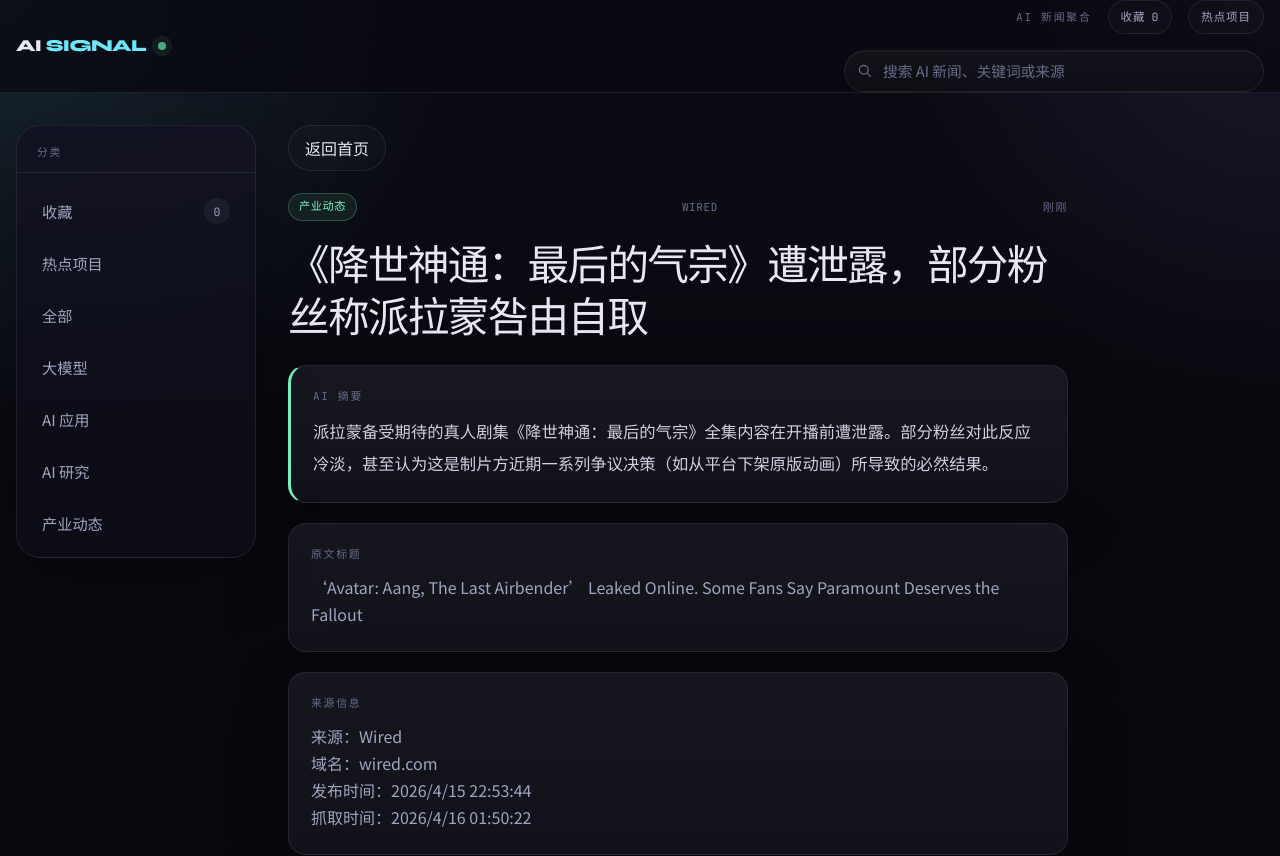
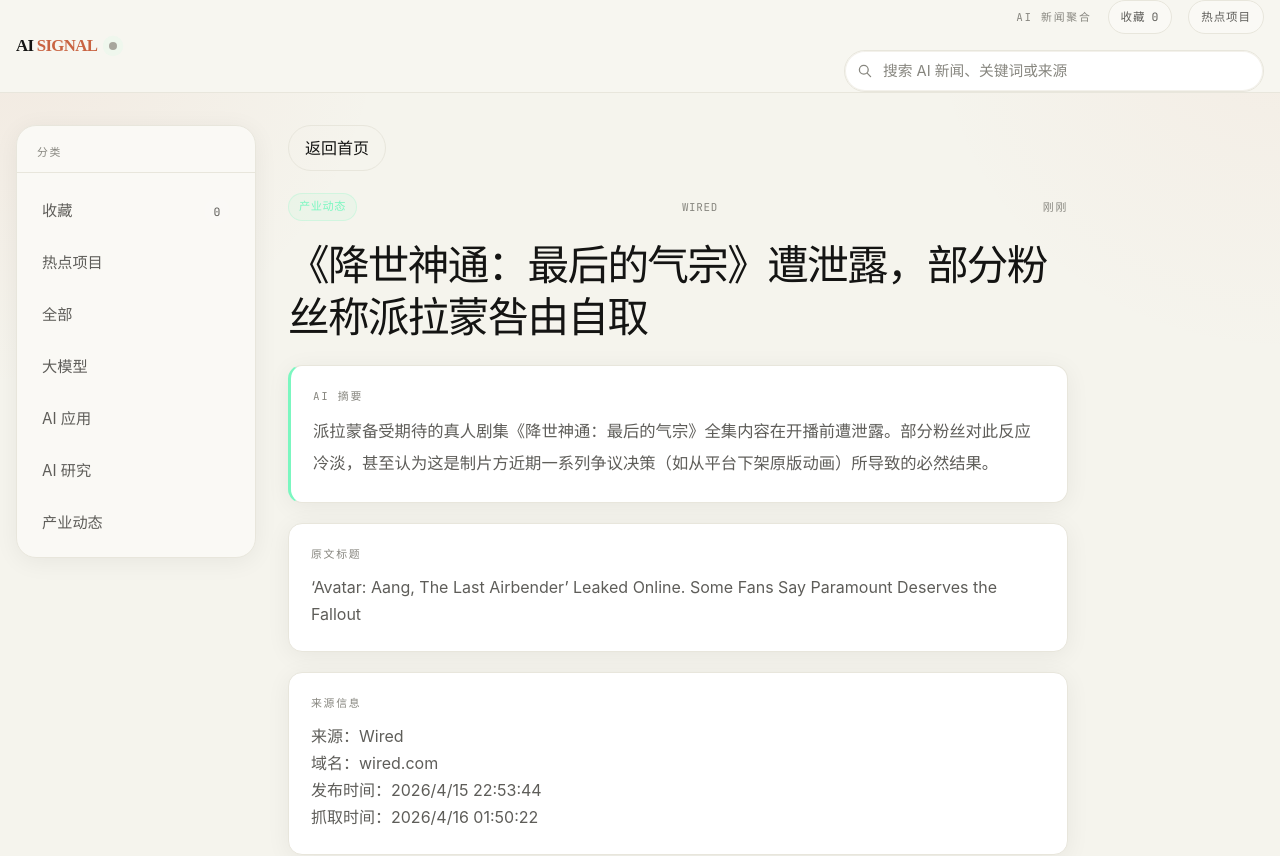
Before and after one commit to czq1999/ai-news-website, a Next.js app: page /ai-news-website/article/a53798b289092dd85d524039be11f4a2 in a window 1280 px wide. Shown: the top 856 px of the page. Built offline with nearby package versions, Linux system fonts and the light colour scheme.

Commit message:
style: adopt Claude-inspired warm layout theme

```diff
--- a/styles/globals.css
+++ b/styles/globals.css
@@ -3,27 +3,30 @@
 @tailwind utilities;
 
 :root {
-  --bg: #090910;
-  --surface: rgba(15, 15, 26, 0.88);
-  --surface-strong: #121222;
-  --surface-soft: rgba(255, 255, 255, 0.03);
-  --border: rgba(255, 255, 255, 0.08);
-  --border-strong: rgba(255, 255, 255, 0.12);
-  --text-primary: #e8e8f0;
-  --text-secondary: #a3a3bf;
-  --text-muted: #6b6b8a;
-  --accent-ice: #6ee7f7;
-  --accent-amber: #f7c36e;
-  --accent-violet: #a77bf7;
-  --accent-mint: #7bf7c0;
-  --shadow-soft: 0 18px 60px rgba(0, 0, 0, 0.28);
-  --shadow-card: 0 20px 46px rgba(0, 0, 0, 0.26);
-  --radius-lg: 24px;
-  --radius-md: 18px;
-  --radius-sm: 12px;
-  --font-display: 'Syne', 'Noto Sans SC', sans-serif;
-  --font-body: 'Noto Sans SC', sans-serif;
-  --font-mono: 'JetBrains Mono', monospace;
+  --bg: #f5f4ed;
+  --surface: #faf9f5;
+  --surface-strong: #ffffff;
+  --surface-soft: #f0eee6;
+  --border: #e8e6dc;
+  --border-strong: #d1cfc5;
+  --text-primary: #141413;
+  --text-secondary: #5e5d59;
+  --text-muted: #87867f;
+  --accent-primary: #c96442;
+  --accent-secondary: #d97757;
+  --accent-focus: #3898ec;
+  --accent-amber: #c96442;
+  --accent-ice: #d97757;
+  --accent-violet: #8e6f63;
+  --accent-mint: #7f7c72;
+  --shadow-soft: 0 4px 24px rgba(20, 20, 19, 0.06);
+  --shadow-card: 0 10px 26px rgba(20, 20, 19, 0.08);
+  --radius-lg: 20px;
+  --radius-md: 14px;
+  --radius-sm: 10px;
+  --font-display: 'Iowan Old Style', 'Times New Roman', 'Noto Serif SC', serif;
+  --font-body: 'Inter', 'Noto Sans SC', system-ui, sans-serif;
+  --font-mono: 'SFMono-Regular', 'JetBrains Mono', monospace;
 }
 
 * {
@@ -38,9 +41,8 @@
   margin: 0;
   min-width: 320px;
   background:
-    radial-gradient(circle at top left, rgba(110, 231, 247, 0.12), transparent 28%),
-    radial-gradient(circle at top right, rgba(167, 123, 247, 0.1), transparent 24%),
-    linear-gradient(180deg, #0b0b14 0%, #090910 38%, #07070d 100%);
+    radial-gradient(circle at top left, rgba(201, 100, 66, 0.08), transparent 24%),
+    radial-gradient(circle at top right, rgba(217, 119, 87, 0.06), transparent 22%), var(--bg);
   color: var(--text-primary);
   font-family: var(--font-body);
   text-rendering: optimizeLegibility;
@@ -71,12 +73,12 @@
 }
 
 ::-webkit-scrollbar-thumb {
-  background: rgba(255, 255, 255, 0.12);
+  background: rgba(94, 93, 89, 0.28);
   border-radius: 999px;
 }
 
 ::selection {
-  background: rgba(110, 231, 247, 0.22);
+  background: rgba(201, 100, 66, 0.24);
   color: var(--text-primary);
 }
 
@@ -89,10 +91,10 @@
   position: sticky;
   top: 0;
   z-index: 50;
-  background: rgba(9, 9, 16, 0.75);
+  background: color-mix(in srgb, var(--bg) 82%, #ffffff);
   border-bottom: 1px solid var(--border);
-  backdrop-filter: blur(18px);
-  -webkit-backdrop-filter: blur(18px);
+  backdrop-filter: blur(14px);
+  -webkit-backdrop-filter: blur(14px);
 }
 
 .site-header__inner {
@@ -125,7 +127,7 @@
 }
 
 .brand-wordmark span {
-  color: var(--accent-ice);
+  color: var(--accent-primary);
 }
 
 .header-meta {
@@ -154,7 +156,7 @@
   padding: 0 12px;
   border-radius: 999px;
   border: 1px solid var(--border);
-  background: rgba(255, 255, 255, 0.02);
+  background: var(--surface);
   color: var(--text-secondary);
   text-decoration: none;
   font-family: var(--font-mono);
@@ -171,7 +173,8 @@
 .header-meta-link:hover,
 .header-meta-link:focus-visible {
   color: var(--text-primary);
-  border-color: rgba(247, 195, 110, 0.34);
+  border-color: color-mix(in srgb, var(--accent-primary) 38%, var(--border));
+  box-shadow: 0 0 0 1px color-mix(in srgb, var(--accent-primary) 22%, transparent);
   transform: translateY(-1px);
   outline: none;
 }
@@ -214,10 +217,8 @@
   padding: 0 12px;
   border-radius: 999px;
   border: 1px solid var(--border);
-  background:
-    linear-gradient(180deg, rgba(255, 255, 255, 0.04), rgba(255, 255, 255, 0.02)),
-    rgba(9, 9, 16, 0.82);
-  box-shadow: inset 0 1px 0 rgba(255, 255, 255, 0.03);
+  background: var(--surface-strong);
+  box-shadow: inset 0 0 0 1px color-mix(in srgb, var(--surface-soft) 80%, transparent);
 }
 
 .header-search__icon {
@@ -395,7 +396,7 @@
   align-self: start;
   border: 1px solid var(--border);
   border-radius: var(--radius-lg);
-  background: linear-gradient(180deg, rgba(18, 18, 34, 0.92), rgba(12, 12, 22, 0.96));
+  background: var(--surface);
   box-shadow: var(--shadow-soft);
   overflow: hidden;
 }
@@ -672,8 +673,8 @@
 }
 
 .article-card {
-  --card-accent: var(--accent-ice);
-  --card-glow: rgba(110, 231, 247, 0.16);
+  --card-accent: var(--accent-secondary);
+  --card-glow: color-mix(in srgb, var(--accent-secondary) 18%, transparent);
   height: 100%;
   display: flex;
   flex-direction: column;
@@ -681,10 +682,9 @@
   padding: 18px;
   border-radius: var(--radius-md);
   border: 1px solid var(--border);
-  border-left: 3px solid var(--card-accent);
-  background:
-    linear-gradient(180deg, rgba(255, 255, 255, 0.03), rgba(255, 255, 255, 0.015)), var(--surface);
-  box-shadow: inset 0 1px 0 rgba(255, 255, 255, 0.03);
+  border-left: 2px solid var(--card-accent);
+  background: var(--surface-strong);
+  box-shadow: 0 0 0 1px color-mix(in srgb, var(--surface-soft) 70%, transparent);
   transition:
     transform 0.18s ease,
     box-shadow 0.18s ease,
@@ -717,8 +717,8 @@
   flex-shrink: 0;
   border: 1px solid var(--border);
   border-radius: 999px;
-  background: rgba(9, 9, 16, 0.72);
-  color: rgba(255, 255, 255, 0.55);
+  background: color-mix(in srgb, var(--surface) 90%, #ffffff);
+  color: color-mix(in srgb, var(--text-secondary) 75%, transparent);
   cursor: pointer;
   transition:
     transform 0.18s ease,
@@ -856,8 +856,7 @@
   padding: 22px;
   border-radius: var(--radius-md);
   border: 1px solid var(--border);
-  background:
-    linear-gradient(180deg, rgba(255, 255, 255, 0.035), rgba(255, 255, 255, 0.015)), var(--surface);
+  background: var(--surface-strong);
   box-shadow: var(--shadow-soft);
 }
 
@@ -878,7 +877,7 @@
 .detail-summary-text {
   font-size: 1.02rem;
   line-height: 1.95;
-  color: #d0d0e0;
+  color: var(--text-secondary);
 }
 
 .detail-original-title {
@@ -903,8 +902,8 @@
 
 .cta-button {
   padding: 0 22px;
-  background: var(--detail-accent, var(--accent-ice));
-  color: #07070d;
+  background: var(--detail-accent, var(--accent-primary));
+  color: #fff;
   font-family: var(--font-display);
   font-size: 0.95rem;
   font-weight: 700;
@@ -955,8 +954,7 @@
   border-radius: var(--radius-lg);
   border: 1px solid var(--border);
   background:
-    radial-gradient(circle at top right, rgba(110, 231, 247, 0.08), transparent 26%),
-    linear-gradient(180deg, rgba(255, 255, 255, 0.04), rgba(255, 255, 255, 0.018)), var(--surface);
+    radial-gradient(circle at top right, rgba(201, 100, 66, 0.08), transparent 26%), var(--surface);
   box-shadow: var(--shadow-soft);
   display: flex;
   flex-direction: column;
```
